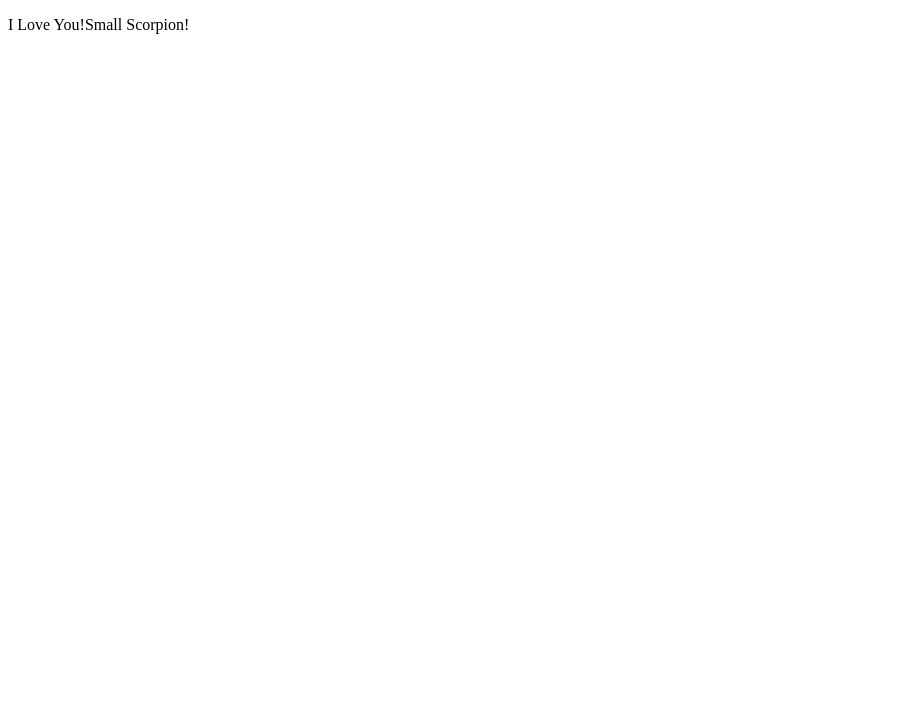
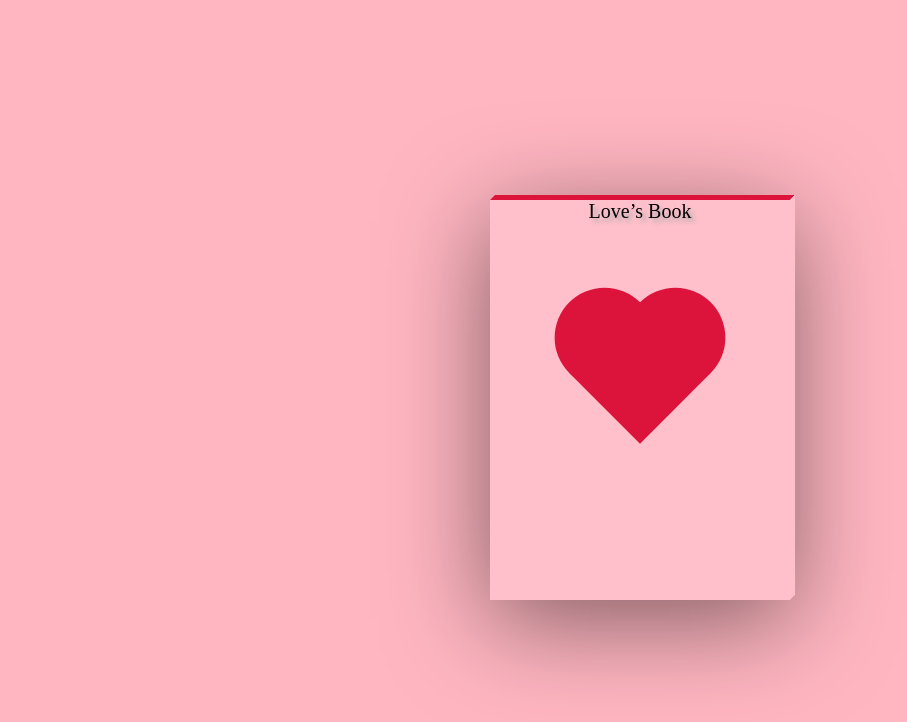
Before and after one commit to spbloveyd/spbloveyd.github.io, a plain HTML site: page index.html in a window 1280 px wide. Shown: the whole page, without its empty margins (0-907 px from the left). Drawn offline with Linux system fonts and the light colour scheme.

Commit message:
Add files via upload

```diff
--- a/index.html
+++ b/index.html
@@ -1,9 +1,147 @@
 <!DOCTYPE html>
 <html>
-    <head>
-        <title>Small Scorpion's Love</title>
-    </head>
-    <body>
-        <p>I Love You!Small Scorpion!</p>
-    </body>
+	<head>
+		<meta charset="utf-8">
+        <meta name="referrer" content="never">
+		<title>HAPPY 520!</title>
+        <link rel="stylesheet" herf="https//fonts.googleapis.com/css?family=Tangerine">
+		<style>
+			body{
+				margin: 0;
+				padding: 0;
+				background: #FFB6C1;
+                font-family: 'Tangerine' ,serif;
+                text-shadow: 4px 4px 4px #aaa;
+			}
+			.card{
+                position: absolute;
+                top: 50%;
+                left: 50%;
+            	width: 300px;
+                height: 400px;
+                background: #FFFFFF;
+                transform-style: preserve-3d;
+                transform: translate(-50%,-50%) perspective(2000px);
+                box-shadow: inset 300px 0 50px rgba(0,0,0,0.5), 0 20px 100px rgba(0,0,0,0.5);
+                transition: 1s;
+            }
+            .card:hover{
+				transform: translate(-50%,-50%) perspective(2000px) rotate(-10deg);
+                box-shadow: inset 20px 0 50px rgba(0,0,0,0.5), 0 10px 100px rgba(0,0,0,0.5);
+            }
+            .card:before{
+            	content: '';
+                position: absolute;
+                top: -5px;
+                left: 0;
+                width: 100%;
+                height: 5px;
+                background: #DC143C;
+                transform-origin: bottom;
+                transform: skewX(-45deg);
+            }
+            .card:after{
+            	content: '';
+                position: absolute;
+                top: 0;
+                right: -5px;
+                width: 5px;
+                height: 100%;
+                background: #FFC0CB;
+                transform-origin: left;
+                transform: skewY(-45deg);
+            }
+            .card .imgBox{
+            	width: 100%;
+                height: 100%;
+                position: relative;
+                transform-origin: left;
+                z-index: 1;
+                transition: 1s cubic-bezier(.15,1.7,.84,.58);
+            }
+            .card:hover .imgBox{
+            	transform: rotateY(-135deg);
+            }
+            .card .imgBox .d1{
+                width: 100%;
+                height: 100%;
+            	background: #FFC0CB;
+                font-size: 20px;
+                text-align: center;
+            }
+            .card .details{
+            	position: absolute;
+                top: 0;
+                left: 0;
+                box-sizing: border-box;
+                padding: 20px;
+                z-index: -1;
+            }
+            .d2{
+            	align: center;
+                margin: 100px;
+            }
+            .love{
+            	position: relative;
+                width: 100px;
+                height: 100px;
+                -webkit-transform: rotate(45deg);
+                -moz-transform: rotate(45deg);
+                -ms-transform: rotate(45deg);
+                -o-transform: rotate(45deg);
+                transform: rotate(45deg);
+                background: #DC143C;
+            }
+            .love:before,
+            .love:after{
+            	position: absolute;
+                width: 100px;
+                height: 100px;
+                content: '';
+                -webkit-border-radius: 50%;
+                -moz-border-radius: 50%;
+                -o-border-radius: 50%;
+                border-radius: 50%;
+                background-color: #DC143C;
+            }
+            .love:before{
+            	bottom: 0;
+                left:-50px;
+            }
+            .love:after{
+            	top: -50px;
+                right: 0;
+            }
+		</style>
+	</head>
+	<body>
+    	<div class="card">
+        	<div class="imgBox">
+            	<div class="d1">
+                	<div>Love’s Book</div>
+                    <div class="d2">
+                    	<div class="love"></div>
+                    </div>
+                </div>
+            </div>
+            <div class="details">
+            	<h2>I Love You!</h2>
+                <p>
+                	I Like
+                	<br>Spring Flowers
+                    <br>Summer Trees
+                    <br>Autumn Dusk
+                    <br>Winter Sunshine
+                    <br>And You Every Day!
+				</p>
+        		<p>
+                To Me
+                <br>You Are
+                <br>My Four Seasons
+                <br>My Oceans of Stars
+                <br>And All My World!
+                </p>
+            </div>
+        </div>
+	</body>
 </html>
```
